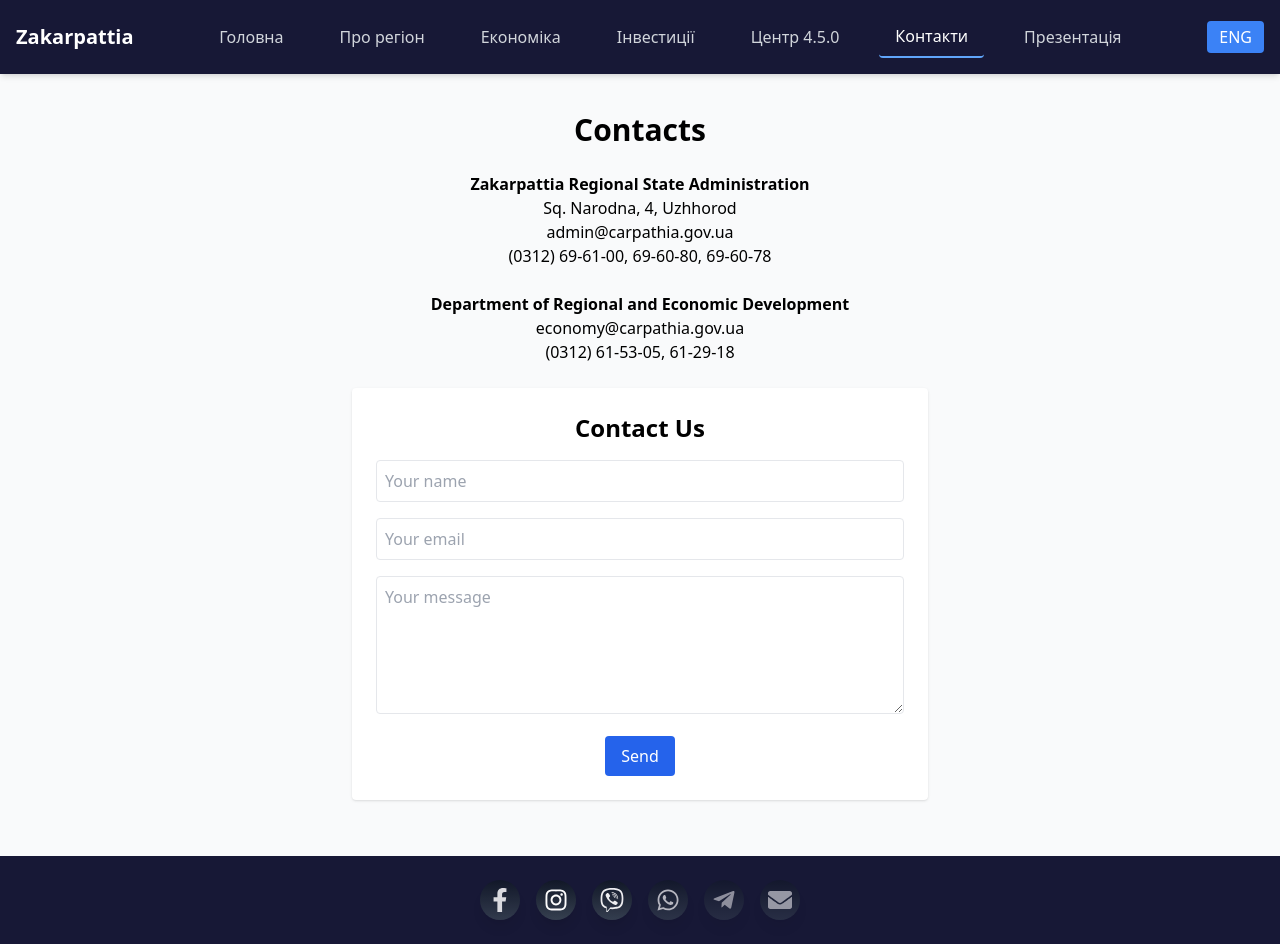
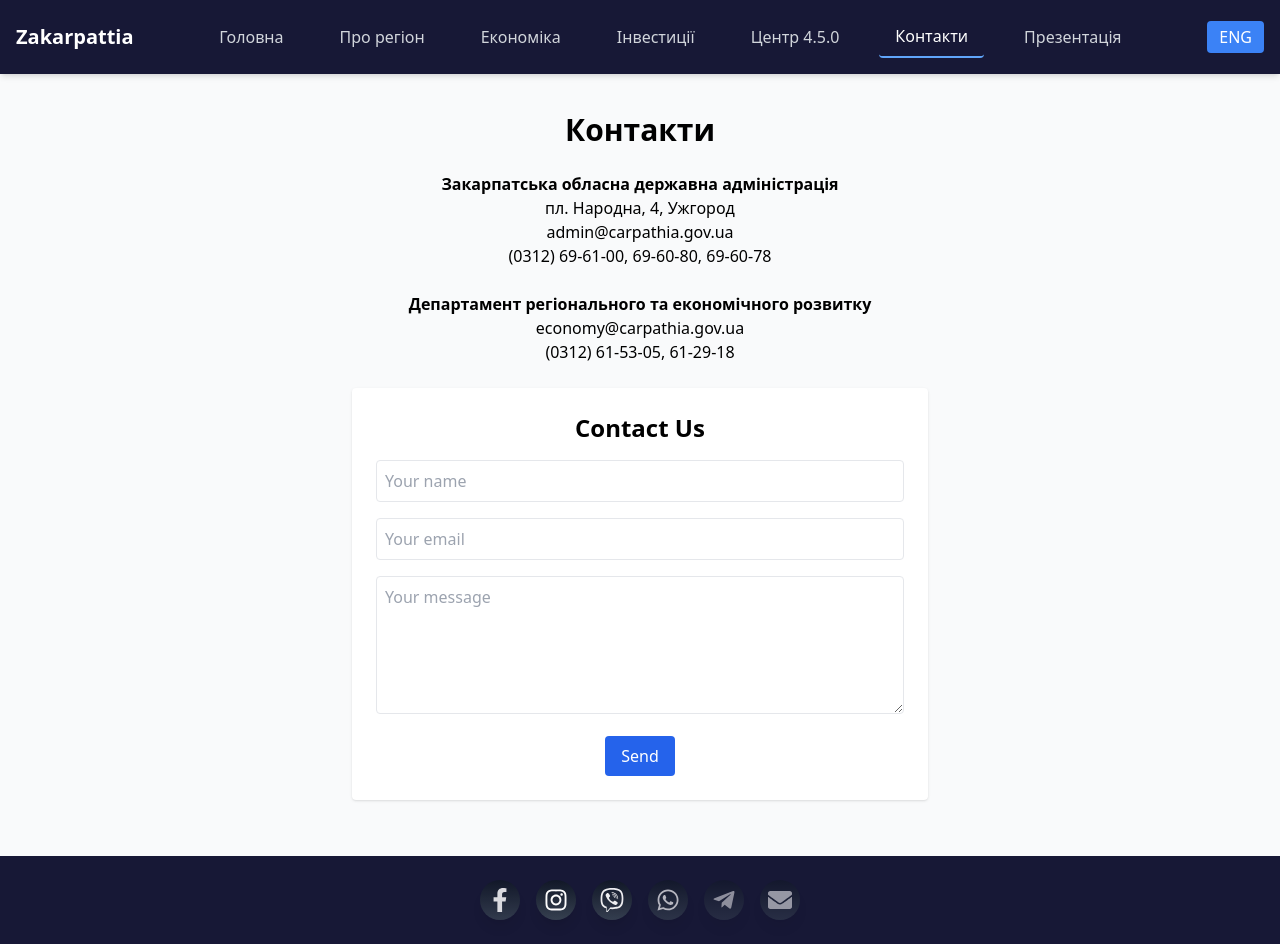
Before and after one commit to VikTornado/zakarpattia-presentation, a React (Create React App) app: page /zakarpattia-presentation/contacts in a window 1280 px wide. Built offline with nearby package versions, Linux system fonts and the light colour scheme.

Commit message:
Added Recovery Center page and updated Header navigation

```diff
--- a/src/pages/Contacts.jsx
+++ b/src/pages/Contacts.jsx
@@ -1,7 +1,10 @@
-import React from "react";
+import React, { useContext } from "react";
 import ContactForm from "../components/ContactForm";
+import { LanguageContext } from "../LanguageContext";
 
-function Contacts({ language }) {
+function Contacts() {
+  const { language } = useContext(LanguageContext);
+
   return (
     <div className="flex flex-col items-center justify-center min-h-screen p-8 bg-gray-50 text-center">
       <h1 className="text-3xl font-bold mb-6">
```
